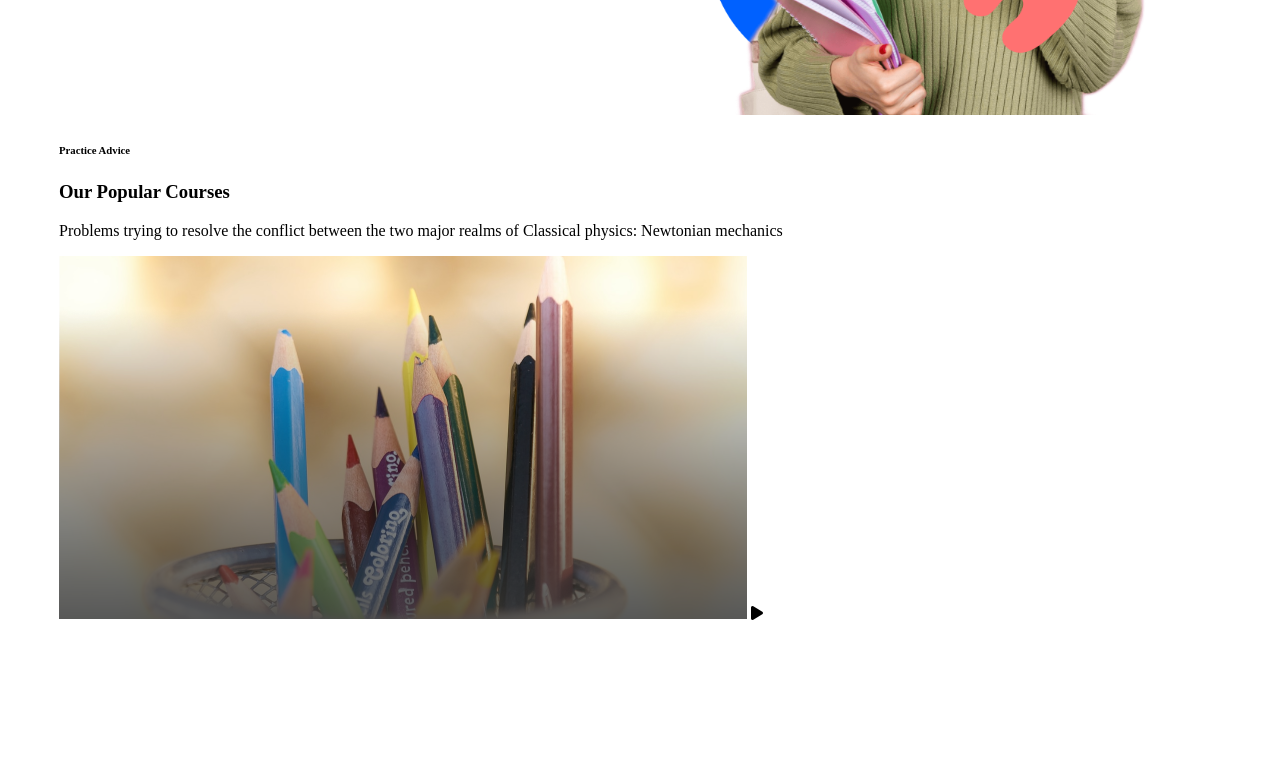
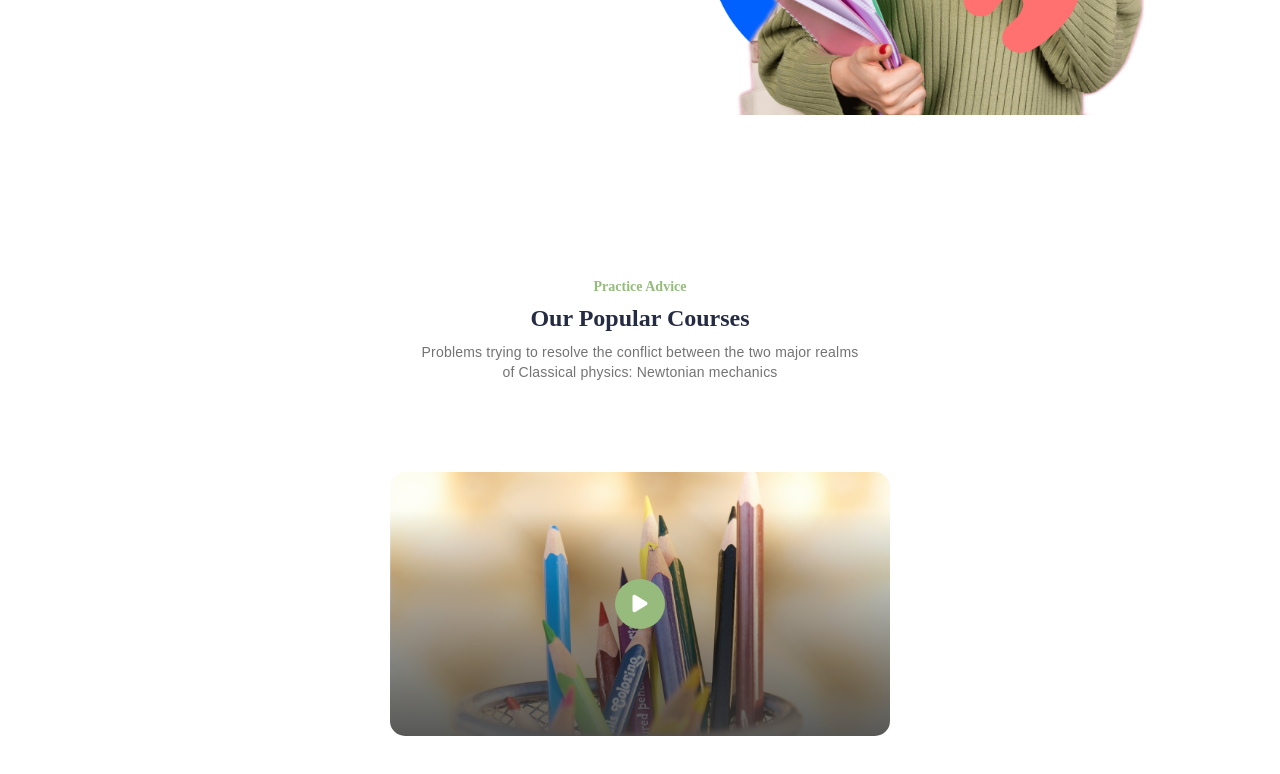
Before and after one commit to Yazan-Alsade/school_sharp, a plain HTML site: page index.html in a window 1280 px wide. Shown: the part 482-1256 px from the top of the page. Before the commit the page ends 1105 px from the top, so only its background shows below. Drawn offline with Linux system fonts and the light colour scheme.

Commit message:
Add: Popular Section Style

```diff
--- a/css/style.css
+++ b/css/style.css
@@ -127,3 +127,64 @@ a {
   width: 450px;
   padding: 0px 55px 0px 56px;
 }
+/* Popular Section */
+section.popular {
+  padding: 160px 0px;
+}
+section.popular .popular-content {
+  display: flex;
+  justify-content: center;
+  align-items: center;
+  flex-direction: column;
+  gap: 10px;
+}
+.popular-content h6,
+.popular-content h3,
+.popular-content p {
+  margin: 0;
+  padding: 0;
+}
+.popular-content h6 {
+  color: #96bb7c;
+  font-size: 14px;
+}
+.popular-content h3 {
+  font-size: 24px;
+  color: #252b42;
+}
+.popular-content p {
+  color: #737373;
+  font-size: 14px;
+  width: 450px;
+  line-height: 20px;
+  letter-spacing: 0.2px;
+  font-family: Arial, Helvetica, sans-serif;
+  text-align: center;
+  margin-bottom: 80px;
+}
+.popular-content div {
+  position: relative;
+  display: inline-block;
+  width: 500px;
+}
+.popular-content img {
+  display: block;
+  width: 100%;
+  border-radius: 15px;
+}
+.popular-content i {
+  position: absolute;
+  top: 50%;
+  left: 50%;
+  transform: translate(-50%, -50%);
+  background-color: #96bb7c;
+  width: 50px;
+  height: 50px;
+  border-radius: 50%;
+  display: flex;
+  justify-content: center;
+  align-items: center;
+  color: #fff;
+  font-size: 20px;
+  cursor: pointer;
+}
```
